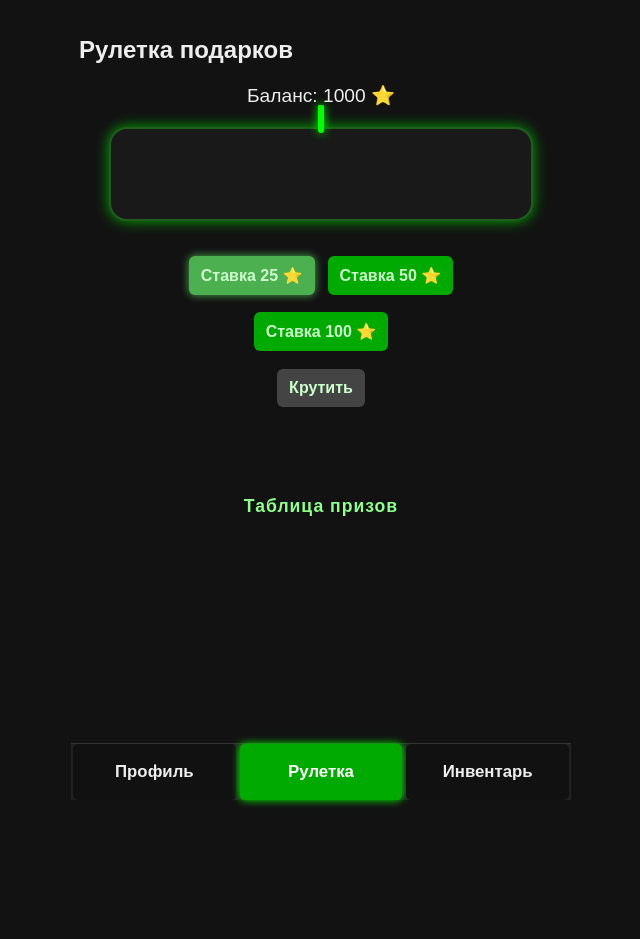
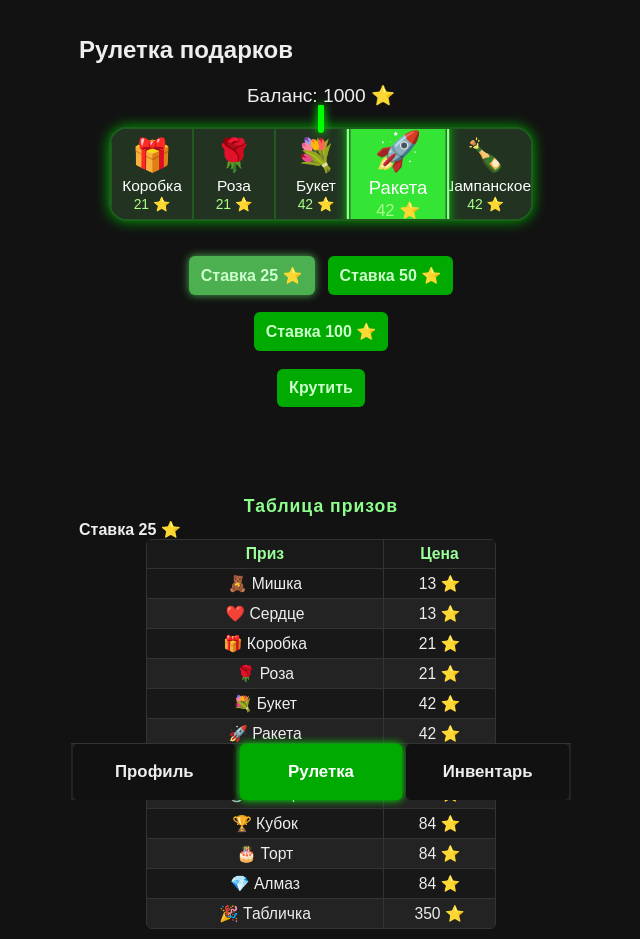
Before and after one commit to Uklon25/tg-roulette, a plain HTML site: page index.html in a window 1280 px wide. Both pictures are taken after a click on the button "Ставка 25 ⭐". Shown: the whole page, without its empty margins (319-959 px from the left). Before the commit the page ends 800 px from the top, so only its background shows below. Drawn offline with Linux system fonts and the light colour scheme.

Commit message:
Update index.html

```diff
--- a/index.html
+++ b/index.html
@@ -190,55 +190,62 @@
   };
   const tablichkaImg = "https://files.gptgo.ai/api/image/5b06e2f3-2c1a-4e45-b1e2-2d6cd8d75615.png";
 
-  // --- Призы ---
+  // --- Призы (единые цены для всех ставок) ---
   const prizesData = {
     25: [
-      { emoji: "🧸", label: "Мишка", price: 15 },
-      { emoji: "❤️", label: "Сердце", price: 15 },
-      { emoji: "🎁", label: "Коробка", price: 25 },
-      { emoji: "🌹", label: "Роза", price: 25 },
-      { emoji: "🚀", label: "Ракета", price: 50 },
-      { emoji: "🍾", label: "Шампанское", price: 50 },
-      { emoji: "💍", label: "Кольцо", price: 100 }
+      { emoji: "🧸", label: "Мишка", price: 13 },
+      { emoji: "❤️", label: "Сердце", price: 13 },
+      { emoji: "🎁", label: "Коробка", price: 21 },
+      { emoji: "🌹", label: "Роза", price: 21 },
+      { emoji: "💐", label: "Букет", price: 42 },
+      { emoji: "🚀", label: "Ракета", price: 42 },
+      { emoji: "🍾", label: "Шампанское", price: 42 },
+      { emoji: "💍", label: "Кольцо", price: 84 },
+      { emoji: "🏆", label: "Кубок", price: 84 },
+      { emoji: "🎂", label: "Торт", price: 84 },
+      { emoji: "💎", label: "Алмаз", price: 84 },
+      { emoji: "🎉", label: "Табличка", price: 350 }
     ],
     50: [
-      { emoji: "🧸", label: "Мишка", price: 15 },
-      { emoji: "❤️", label: "Сердце", price: 15 },
-      { emoji: "🎁", label: "Коробка", price: 25 },
-      { emoji: "🌹", label: "Роза", price: 25 },
-      { emoji: "💐", label: "Букет", price: 50 },
-      { emoji: "🚀", label: "Ракета", price: 50 },
-      { emoji: "🍾", label: "Шампанское", price: 50 },
-      { emoji: "💍", label: "Кольцо", price: 100 },
-      { emoji: "🏆", label: "Кубок", price: 100 },
-      { emoji: "🎂", label: "Торт", price: 50 }
+      { emoji: "🧸", label: "Мишка", price: 13 },
+      { emoji: "❤️", label: "Сердце", price: 13 },
+      { emoji: "🎁", label: "Коробка", price: 21 },
+      { emoji: "🌹", label: "Роза", price: 21 },
+      { emoji: "💐", label: "Букет", price: 42 },
+      { emoji: "🚀", label: "Ракета", price: 42 },
+      { emoji: "🍾", label: "Шампанское", price: 42 },
+      { emoji: "💍", label: "Кольцо", price: 84 },
+      { emoji: "🏆", label: "Кубок", price: 84 },
+      { emoji: "🎂", label: "Торт", price: 84 },
+      { emoji: "💎", label: "Алмаз", price: 84 },
+      { emoji: "🎉", label: "Табличка", price: 350 }
     ],
     100: [
-      { emoji: "🧸", label: "Мишка", price: 15 },
-      { emoji: "❤️", label: "Сердце", price: 15 },
-      { emoji: "🎁", label: "Коробка", price: 25 },
-      { emoji: "🌹", label: "Роза", price: 25 },
-      { emoji: "💐", label: "Букет", price: 50 },
-      { emoji: "🚀", label: "Ракета", price: 50 },
-      { emoji: "🍾", label: "Шампанское", price: 50 },
-      { emoji: "💍", label: "Кольцо", price: 100 },
-      { emoji: "🏆", label: "Кубок", price: 100 },
-      { emoji: "🎂", label: "Торт", price: 50 },
-      { emoji: "💎", label: "Алмаз", price: 100 },
+      { emoji: "🧸", label: "Мишка", price: 13 },
+      { emoji: "❤️", label: "Сердце", price: 13 },
+      { emoji: "🎁", label: "Коробка", price: 21 },
+      { emoji: "🌹", label: "Роза", price: 21 },
+      { emoji: "💐", label: "Букет", price: 42 },
+      { emoji: "🚀", label: "Ракета", price: 42 },
+      { emoji: "🍾", label: "Шампанское", price: 42 },
+      { emoji: "💍", label: "Кольцо", price: 84 },
+      { emoji: "🏆", label: "Кубок", price: 84 },
+      { emoji: "🎂", label: "Торт", price: 84 },
+      { emoji: "💎", label: "Алмаз", price: 84 },
       { emoji: "🎉", label: "Табличка", price: 350 }
     ]
   };
 
   // === TG ADMIN IDS ===
-  const TG_ADMIN_IDS = [6774136020, 123456789, 'Uklon25']; // Добавил твой логин как тест
+  const TG_ADMIN_ID = 6774136020;
 
   let balance = 1000;
   let inventory = [];
-  let currentCost = 25;
+  let currentCost = null; // Изначально нет выбранной ставки
   let spinning = false;
   let currentPrize = null;
   let lastSpinDone = false;
-  let currentPrizes = prizesData[currentCost].map(x => ({...x}));
+  let currentPrizes = []; // Изначально пустой массив призов
   let tgUser = {};
   let tgUserId = null;
 
@@ -251,7 +258,6 @@
   }
 
   function updateProfile() {
-    // Попытка получить данные Telegram WebApp, иначе тестовые
     tgUser = {};
     tgUserId = null;
     let user = (window.Telegram && window.Telegram.WebApp && window.Telegram.WebApp.initDataUnsafe && window.Telegram.WebApp.initDataUnsafe.user);
@@ -259,7 +265,6 @@
       tgUser = user;
       tgUserId = user.id;
     } else {
-      // ТЕСТ: если не Телеграм — фиктивные данные (для ПК/браузера)
       tgUser = {first_name: "Uklon", username: "Uklon25", id: 6774136020};
       tgUserId = tgUser.id;
     }
@@ -273,8 +278,8 @@
     } else {
       avatar.style.display = "none";
     }
-    // Кнопка +1000: показывать если твой id или логин есть в админах
-    if (TG_ADMIN_IDS.includes(tgUserId) || TG_ADMIN_IDS.includes(tgUser.username)) {
+    // Показывать кнопку только для моего ID
+    if (tgUserId === TG_ADMIN_ID) {
       document.getElementById("addStarsBtnWrap").style.display = "";
     } else {
       document.getElementById("addStarsBtnWrap").style.display = "none";
@@ -314,7 +319,7 @@
   const sellAllBtn = document.getElementById("sellAllBtn");
 
   // ========== Рулетка ==========
-  const inViewCount = 7; // всегда нечетное
+  const inViewCount = 7;
 
   let rectAnim = {
     offset: 0, target: 0, running: false, startOffset: 0, startTime: 0, duration: 0,
@@ -419,6 +424,26 @@
         : "");
   }
 
+  function updateButtonsState() {
+    if (spinning) {
+      spinBtn.style.display = "none";
+      spinAgainBtn.style.display = "none";
+      luckButtons.forEach(btn => btn.disabled = true);
+      return;
+    }
+    if (lastSpinDone) {
+      spinBtn.style.display = "none";
+      spinAgainBtn.style.display = "";
+    } else {
+      spinBtn.style.display = "";
+      spinAgainBtn.style.display = "none";
+    }
+    // Кнопка активна если есть ставка и хватает баланса
+    spinBtn.disabled = !currentCost || balance < currentCost;
+    spinAgainBtn.disabled = !currentCost || balance < currentCost;
+    luckButtons.forEach(btn => btn.disabled = spinning);
+  }
+
   luckButtons.forEach(btn => {
     btn.addEventListener("click", () => {
       if (spinning) return;
@@ -477,9 +502,14 @@
 
   function renderChanceTableOnly(cost) {
     let html = `<div style="margin-bottom:9px;"><b>Ставка ${cost} ⭐</b><table class="chance-table"><tr><th>Приз</th><th>Цена</th></tr>`;
-    prizesData[cost].forEach(item => {
-      html += `<tr><td>${item.emoji} ${item.label}</td><td>${item.price ? item.price + " ⭐" : "-"}</td></tr>`;
-    });
+    // Проверка, что есть данные для этой ставки
+    if (prizesData[cost]) {
+      prizesData[cost].forEach(item => {
+        html += `<tr><td>${item.emoji} ${item.label}</td><td>${item.price ? item.price + " ⭐" : "-"}</td></tr>`;
+      });
+    } else {
+      html += `<tr><td colspan="2">Нет данных для этой ставки</td></tr>`;
+    }
     html += `</table></div>`;
     document.getElementById('chanceTables').innerHTML = html;
   }
@@ -508,16 +538,32 @@
 
   // ========== ИНИЦИАЛИЗАЦИЯ ==========
   updateBalanceUI();
-  currentCost = 25;
-  currentPrizes = prizesData[currentCost].map(x => ({...x}));
-  luckButtons[0].classList.add('active');
-  renderRectRoulette(Math.floor(inViewCount/2), getPrizeIdxAndView(currentPrizes).visible);
+  updateProfile();
+
+  // Инициализация рулетки
+  luckButtons.forEach(btn => {
+    btn.addEventListener("click", () => {
+        if (spinning) return;
+        luckButtons.forEach(b => b.classList.remove("active"));
+        btn.classList.add("active");
+        currentCost = +btn.dataset.cost;
+        currentPrizes = prizesData[currentCost].map(x => ({...x}));
+        currentPrize = null;
+        lastSpinDone = false;
+        prizeInfo.textContent = "";
+        updateButtonsState();
+        renderRectRoulette(Math.floor(inViewCount/2), getPrizeIdxAndView(currentPrizes).visible);
+        renderChanceTableOnly(currentCost);
+    });
+  });
+  // Выбор начальной ставки (25)
+  luckButtons[0].click();
+
   showScreen('roulette');
   updateInventory();
   updateInventoryCount();
   renderChanceTableOnly(currentCost);
   updateButtonsState();
-  updateProfile();
 </script>
 </body>
 </html>
```
